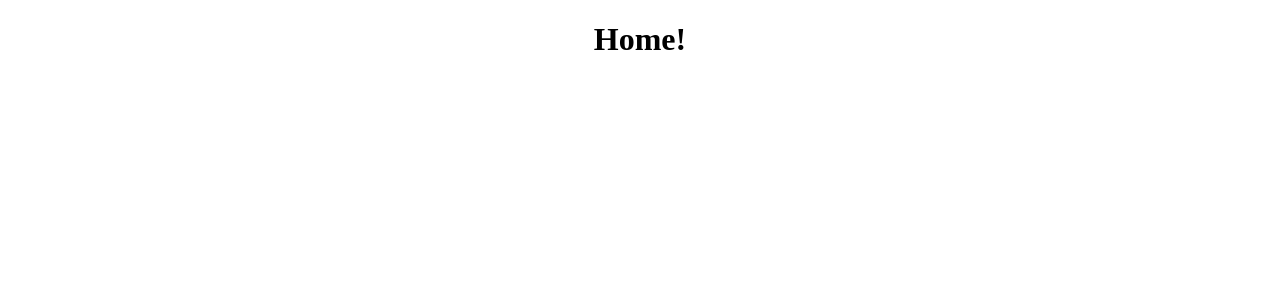
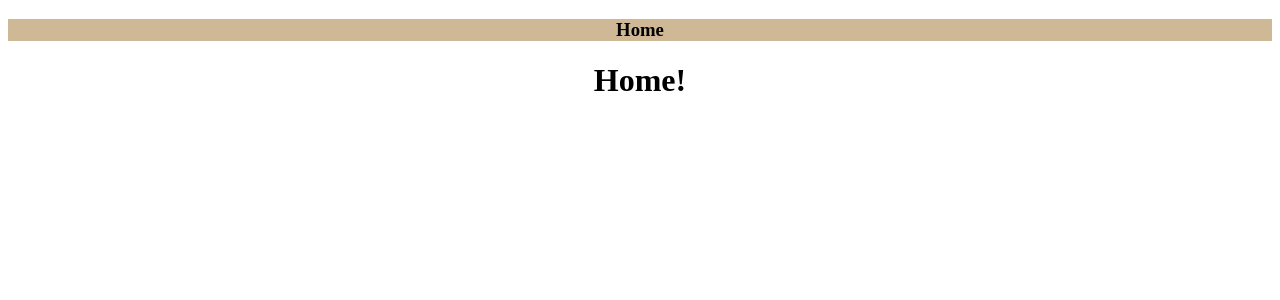
Before and after one commit to indi-rin/story-manager, a React (Create React App) app: page / in a window 1280 px wide. Shown: the top 300 px of the page. Built offline with nearby package versions, Linux system fonts and the light colour scheme.

Commit message:
chore: mounted navbar in app

```diff
--- a/src/App.js
+++ b/src/App.js
@@ -1,12 +1,14 @@
 import React from 'react';
 import './App.css';
 import Home from './components/Home';
+import Navbar from './components/Navbar/Navbar';
 
 function App() {
   return (
     <div className="App">
+      <Navbar/>
         <Home/>
-        {/* ultimately navbar and routes go here */}
+        {/* ultimately routes go here */}
     </div>
   );
 }
```
